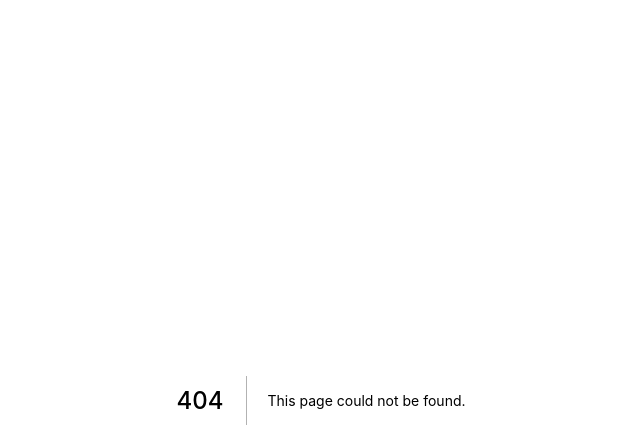
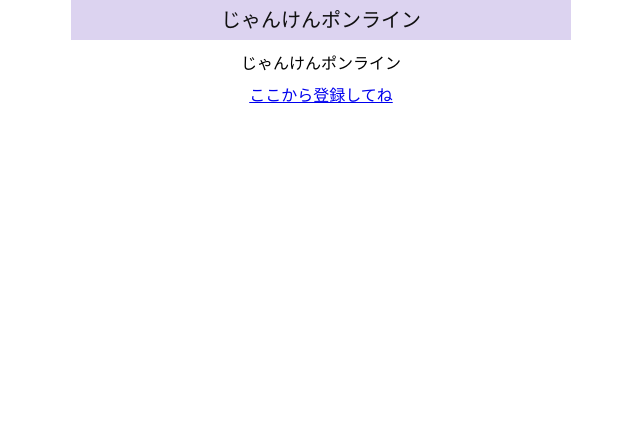
Before and after one commit to andmohiko/jankenponline, a Next.js app: page /new in a window 1280 px wide. Before the commit this address had no page. Shown: the top 448 px of the page, without its empty margins (319-959 px from the left). Built offline with nearby package versions, Linux system fonts and the light colour scheme.

Commit message:
feat: new page

```diff
--- /dev/null
+++ b/src/components/FlexBox.tsx
@@ -0,0 +1,53 @@
+type Props = {
+  children: React.ReactNode
+  direction?: 'row' | 'column'
+  justify?: string
+  align?: string
+  gap?: number
+  px?: number
+  py?: number
+  pt?: number
+  pr?: number
+  pb?: number
+  pl?: number
+  mx?: number
+  my?: number
+  mt?: number
+  mr?: number
+  mb?: number
+  ml?: number
+}
+
+export const FlexBox = ({
+  children,
+  direction = 'column',
+  justify = 'center',
+  align = 'center',
+  gap = 0,
+  px = 0,
+  py = 0,
+  pt = 0,
+  pr = 0,
+  pb = 0,
+  pl = 0,
+  mx = 0,
+  my = 0,
+  mt = 0,
+  mr = 0,
+  mb = 0,
+  ml = 0,
+}: Props) => (
+  <div
+    style={{
+      display: 'flex',
+      flexDirection: direction,
+      justifyContent: justify,
+      alignItems: align,
+      gap,
+      padding: `${pt || py}px ${pr || px}px ${pb || py}px ${pl || px}px`,
+      margin: `${mt || my}mx ${mr || mx}mx ${mb || my}mx ${ml || mx}px`,
+    }}
+  >
+    {children}
+  </div>
+)
--- a/src/components/Head.tsx
+++ b/src/components/Head.tsx
@@ -2,8 +2,8 @@ import Head from 'next/head'
 
 export const PageHead = (): React.ReactElement => (
   <Head>
-    <title>Create Next App</title>
-    <meta name="description" content="Generated by create next app" />
+    <title>じゃんけんポンライン</title>
+    <meta name="description" content="Janken Ponline" />
     <link rel="icon" href="/favicon.ico" />
   </Head>
 )
--- /dev/null
+++ b/src/components/Layouts/SimpleLayout.tsx
@@ -0,0 +1,46 @@
+import { ReactElement, ReactNode } from 'react'
+
+import { FlexBox } from '../FlexBox'
+
+import { PageHead } from '~/components/Head'
+import { SpWidth } from '~/components/Layouts/SpWidth'
+
+type Props = {
+  children?: ReactNode
+}
+
+export const SimpleLayout = ({ children }: Props): ReactElement => (
+  <>
+    <PageHead />
+    <SpWidth>
+      <div
+        style={{
+          minHeight: '100vh',
+        }}
+      >
+        <div
+          style={{
+            backgroundColor: '#dcd3f0',
+            height: 40,
+            display: 'flex',
+            flexDirection: 'column',
+            justifyContent: 'center',
+            alignItems: 'center',
+          }}
+        >
+          <h1
+            style={{
+              color: '#111111',
+              fontSize: 20,
+            }}
+          >
+            じゃんけんポンライン
+          </h1>
+        </div>
+        <FlexBox px={16} py={16}>
+          {children}
+        </FlexBox>
+      </div>
+    </SpWidth>
+  </>
+)
--- /dev/null
+++ b/src/components/Layouts/SpWidth.tsx
@@ -0,0 +1,20 @@
+import { FlexBox } from '~/components/FlexBox'
+
+type Props = {
+  children: React.ReactNode
+}
+
+export const SpWidth = ({ children }: Props) => {
+  return (
+    <FlexBox>
+      <div
+        style={{
+          width: 500,
+          maxWidth: 500,
+        }}
+      >
+        {children}
+      </div>
+    </FlexBox>
+  )
+}
--- /dev/null
+++ b/src/pages/new.tsx
@@ -0,0 +1,21 @@
+import Link from 'next/link'
+
+import type { NextPage } from 'next'
+
+import { FlexBox } from '~/components/FlexBox'
+import { SimpleLayout } from '~/components/Layouts/SimpleLayout'
+
+const NewPage: NextPage = () => {
+  return (
+    <SimpleLayout>
+      <FlexBox gap={16}>
+        <h1>じゃんけんポンライン</h1>
+        <p>
+          <Link href="login">ここから登録してね</Link>
+        </p>
+      </FlexBox>
+    </SimpleLayout>
+  )
+}
+
+export default NewPage
```
